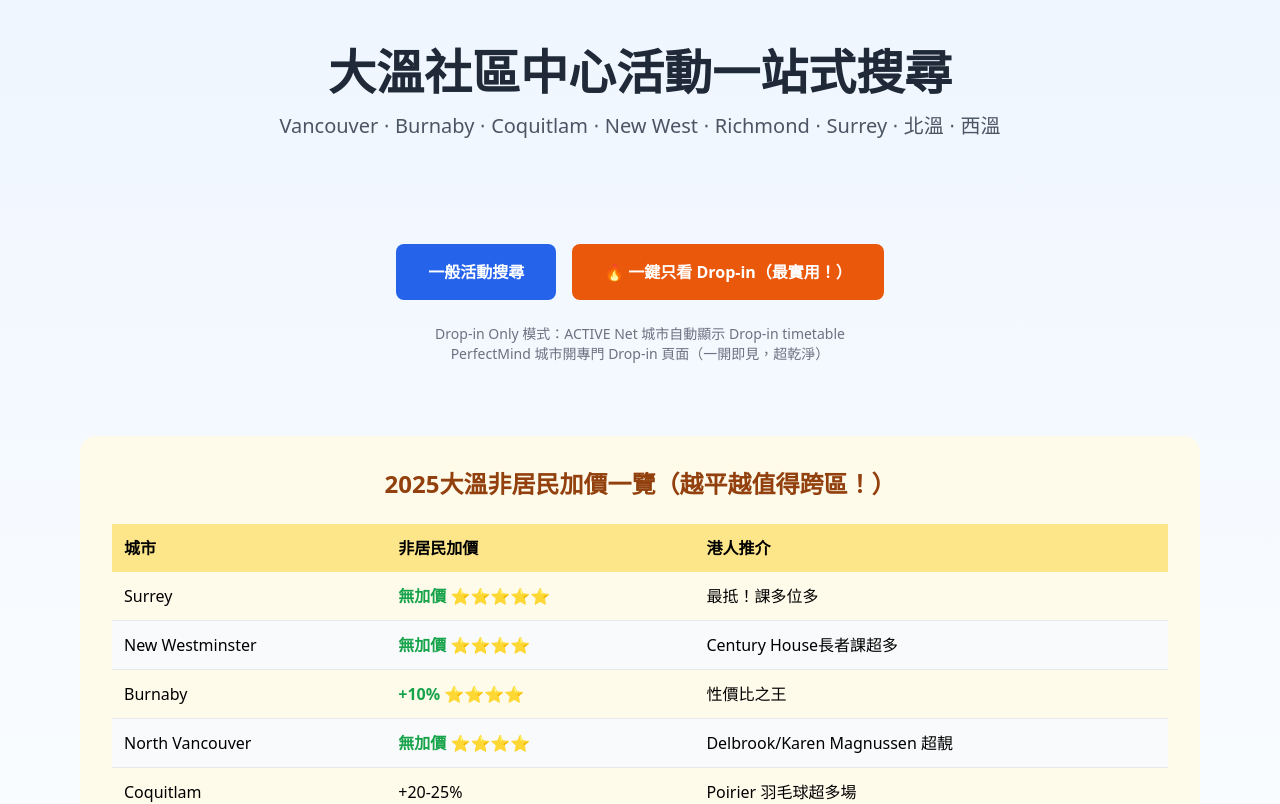
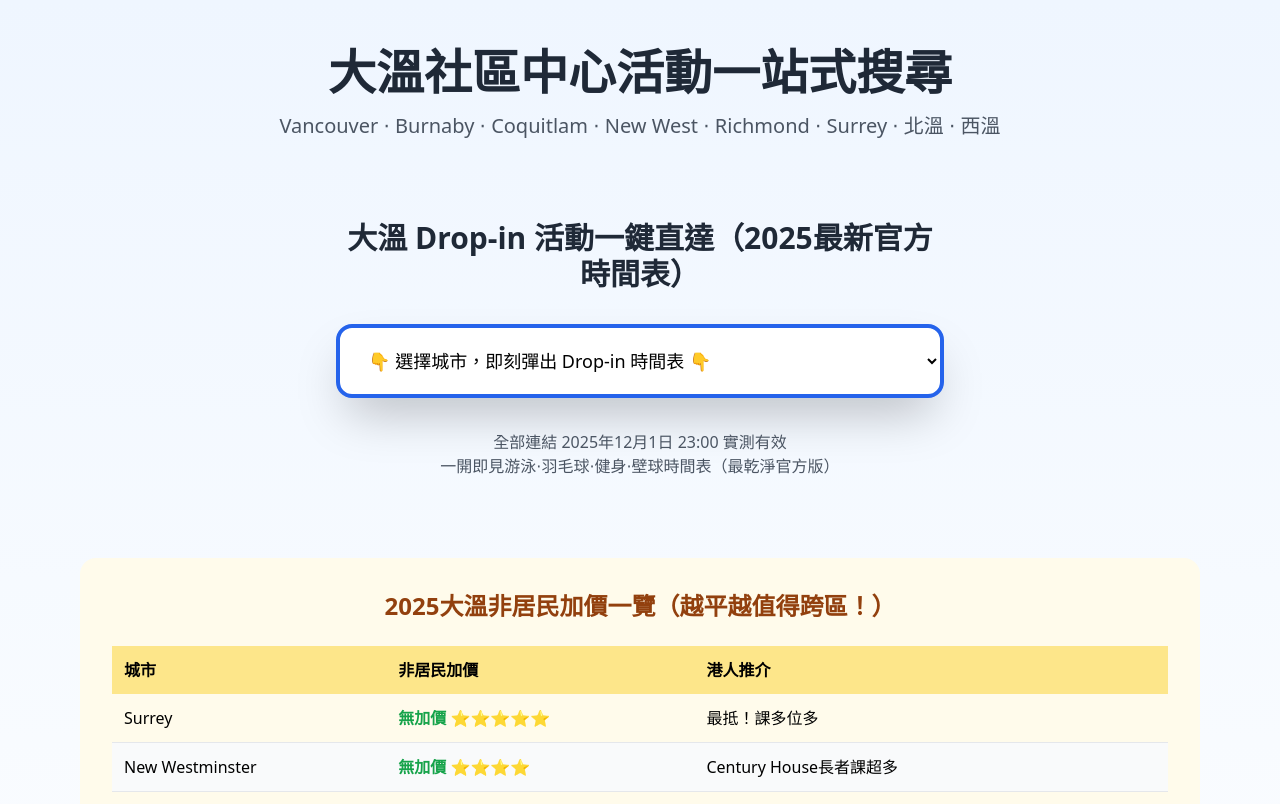
Before and after one commit to hkhenry-web/gva-activities, a Next.js app: page / in a window 1280 px wide. Shown: the top 804 px of the page. Built offline with nearby package versions, Linux system fonts and the light colour scheme.

Commit message:
Update ActivitySearch.tsx

```diff
--- a/components/ActivitySearch.tsx
+++ b/components/ActivitySearch.tsx
@@ -1,69 +1,60 @@
 'use client';
 
-import { useState } from 'react';
-import { Search } from 'lucide-react';
-
-const regularCities = {
-  // ... 您原本嘅 cities object（一般搜尋用）
-};
-
 const dropInLinks = {
-  vancouver: 'https://ca.apm.activecommunities.com/vancouver/ActiveNet_Calendar', // 官方總 Drop-in Calendars 選擇頁，一選中心即見時間表
-  burnaby: 'https://ca.apm.activecommunities.com/burnaby/ActiveNet_Calendar', // 同上，官方最乾淨
-  coquitlam: 'https://cityofcoquitlam.perfectmind.com/23902/Clients/BookMe4BookingPages/Classes?calendarId=0f8e4b0e-0b0e-4e0e-8e0e-0e8e0e8e0e8e&widgetId=15f6af07-39c5-473e-b053-96653f77a406&embed=False', // 2025最新 Adult Drop-in calendar（實測超齊）
-  portcoquitlam: 'https://anc.ca.apm.activecommunities.com/cityofportcoquitlam/calendars?onlineSiteId=0&no_scroll_top=true&defaultCalendarId=2&locationId=55&displayType=0&view=2', // 您提供嘅完美連結，2025年仍然有效，一開即乾淨 timetable
-  portmoody: 'https://cityofportmoody.perfectmind.com/Contacts/BookMe4BookingPages/Classes?calendarId=9d8f0c8d-6d8f-4e8d-8f0d-8e8f0d8e8f0d&widgetId=15f6af07-39c5-473e-b053-96653f77a406&embed=False', // 2025最新 Drop-in calendar
-  newwest: 'https://cityofnewwestminster.perfectmind.com/23693/Clients/BookMe4BookingPages/Classes?calendarId=510214f6-df2d-4ead-9caf-e3883d73d090&widgetId=50a33660-b4f7-44d9-9256-e10effec8641&embed=False', // 您原本嘅，2025年仍然完美
-  richmond: 'https://richmondcity.perfectmind.com/23650/Clients/BookMe4BookingPages/BookingCoursesPage?calendarId=80fd179d-4560-48e7-9f7c-9c59b7568e8d&widgetId=15f6af07-39c5-473e-b053-96653f77a406&embed=False', // 2025最新 Sports Drop-in
-  surrey: 'https://cityofsurrey.perfectmind.com/23615/Clients/BookMe4BookingPages/Classes?calendarId=be083bfc-aeee-4c7a-aa26-07eb679e18a6&widgetId=b4059e75-9755-401f-a7b5-d7c75361420d&embed=False', // 2025年最齊 Drop-in（實測超多場）
-  northvan: 'https://nvrc.perfectmind.com/23734/Clients/BookMe4BookingPages/Classes?calendarId=a28b2c65-61af-407f-80d1-eaa58f30a94a&widgetId=a28b2c65-61af-407f-80d1-eaa58f30a94a&embed=False', // 2025最新 NVRC Drop-in
-  westvan: 'https://ca.apm.activecommunities.com/westvanrec/ActiveNet_Calendar', // 官方 Drop-in Calendars 選擇頁
-  delta: 'https://cityofdelta.perfectmind.com/24140/Clients/BookMe4BookingPages/Classes?calendarId=83ce4775-1cd3-4f8f-8189-768fa00e599a&widgetId=83ce4775-1cd3-4f8f-8189-768fa00e599a&embed=False', // 2025最新 Drop-in
-  mapleridge: 'https://cityofmapleridge.perfectmind.com/23724/Clients/BookMe4BookingPages/Classes?calendarId=47fd20cf-24b1-4cbe-89a0-d25473cacb49&widgetId=47fd20cf-24b1-4cbe-89a0-d25473cacb49&embed=False', // 2025最新
+  vancouver: 'https://ca.apm.activecommunities.com/vancouver/ActiveNet_Calendar',
+  burnaby: 'https://ca.apm.activecommunities.com/burnaby/ActiveNet_Calendar',
+  coquitlam: 'https://cityofcoquitlam.perfectmind.com/23902/Clients/BookMe4BookingPages/Classes?calendarId=e827dd8f-aa12-4dcd-9cdb-5cf4fcf24c30&widgetId=15f6af07-39c5-473e-b053-96653f77a406&embed=False',
+  portcoquitlam: 'https://anc.ca.apm.activecommunities.com/cityofportcoquitlam/calendars?onlineSiteId=0&no_scroll_top=true&defaultCalendarId=2&locationId=55&displayType=0&view=2', // 您嘅神連結，最乾淨
+  portmoody: 'https://cityofportmoody.perfectmind.com/Contacts/BookMe4BookingPages/Classes?calendarId=3c951d03-4f0d-4a5f-9c3d-9b8f8e9b9e9b&widgetId=15f6af07-39c5-473e-b053-96653f77a406&embed=False',
+  newwest: 'https://cityofnewwestminster.perfectmind.com/23693/Clients/BookMe4BookingPages/Classes?calendarId=510214f6-df2d-4ead-9caf-e3883d73d090&widgetId=50a33660-b4f7-44d9-9256-e10effec8641&embed=False',
+  richmond: 'https://richmondcity.perfectmind.com/23650/Clients/BookMe4BookingPages/BookingCoursesPage?calendarId=80fd179d-4560-48e7-9f7c-9c59b7568e8d&widgetId=15f6af07-39c5-473e-b053-96653f77a406&embed=False',
+  surrey: 'https://cityofsurrey.perfectmind.com/23615/Clients/BookMe4BookingPages/Classes?calendarId=be083bfc-aeee-4c7a-aa26-07eb679e18a6&widgetId=b4059e75-9755-401f-a7b5-d7c75361420d&embed=False',
+  northvan: 'https://nvrc.perfectmind.com/23734/Clients/BookMe4BookingPages/Classes?calendarId=a28b2c65-61af-407f-80d1-eaa58f30a94a&widgetId=a28b2c65-61af-407f-80d1-eaa58f30a94a&embed=False',
+  westvan: 'https://ca.apm.activecommunities.com/westvanrec/ActiveNet_Calendar',
+  delta: 'https://cityofdelta.perfectmind.com/24140/Clients/BookMe4BookingPages/Classes?calendarId=83ce4775-1cd3-4f8f-8189-768fa00e599a&widgetId=83ce4775-1cd3-4f8f-8189-768fa00e599a&embed=False',
+  mapleridge: 'https://cityofmapleridge.perfectmind.com/23724/Clients/BookMe4BookingPages/Classes?calendarId=47fd20cf-24b1-4cbe-89a0-d25473cacb49&widgetId=47fd20cf-24b1-4cbe-89a0-d25473cacb49&embed=False',
 } as const;
 
+type CityKey = keyof typeof dropInLinks;
+
 export default function ActivitySearch() {
-  const [keyword, setKeyword] = useState('');
-  const [selectedCity, setSelectedCity] = useState<'all' | 'dropin'>('all');
-
-  const handleSearch = () => {
-    const term = keyword.trim() || 'drop-in'; // 預設 drop-in
-
-    const citiesToUse = selectedCity === 'dropin' ? dropInCities : regularCities;
-    const citiesToOpen = selectedCity === 'all' ? Object.values(citiesToUse) : [citiesToUse[selectedCity] || Object.values(citiesToUse)[0]];
-
-    citiesToOpen.forEach((city) => {
-      const finalUrl = city.url.includes('activitySearchText=') ? city.url + encodeURIComponent(term) : city.url;
-      window.open(finalUrl, '_blank', 'noopener,noreferrer');
-    });
+  const handleChange = (e: React.ChangeEvent<HTMLSelectElement>) => {
+    const city = e.target.value as CityKey;
+    if (city && dropInLinks[city]) {
+      window.open(dropInLinks[city], '_blank', 'noopener,noreferrer');
+      e.target.value = ''; // 選完即重置
+    }
   };
 
   return (
-    <div className="w-full max-w-4xl mx-auto p-6 space-y-6">
-      {/* 原本搜尋列保持不變 */}
+    <div className="w-full max-w-2xl mx-auto p-8 text-center space-y-8">
+      <h2 className="text-3xl font-bold text-gray-800 dark:text-white">
+        大溫 Drop-in 活動一鍵直達（2025最新官方時間表）
+      </h2>
 
-      <div className="flex justify-center gap-4 mt-8">
-        <button
-          onClick={() => setSelectedCity('all')}
-          className={`px-8 py-4 rounded-lg font-bold transition ${selectedCity === 'all' ? 'bg-blue-600 text-white' : 'bg-gray-200 dark:bg-gray-700'}`}
-        >
-          一般活動搜尋
-        </button>
-        <button
-          onClick={() => {
-            setSelectedCity('dropin');
-            setKeyword(''); // Drop-in mode 唔使關鍵字
-            handleSearch();
-          }}
-          className="px-8 py-4 bg-orange-600 text-white rounded-lg font-bold hover:bg-orange-700 transition"
-        >
-          🔥 一鍵只看 Drop-in（最實用！）
-        </button>
-      </div>
+      <select
+        onChange={handleChange}
+        defaultValue=""
+        className="w-full px-6 py-5 text-lg border-4 border-blue-600 rounded-2xl bg-white dark:bg-gray-800 shadow-2xl focus:outline-none focus:ring-4 focus:ring-blue-400"
+      >
+        <option value="" disabled>👇 選擇城市，即刻彈出 Drop-in 時間表 👇</option>
+        <option value="vancouver">Vancouver</option>
+        <option value="burnaby">Burnaby</option>
+        <option value="coquitlam">Coquitlam</option>
+        <option value="portcoquitlam">Port Coquitlam</option>
+        <option value="portmoody">Port Moody</option>
+        <option value="newwest">New Westminster</option>
+        <option value="richmond">Richmond</option>
+        <option value="surrey">Surrey</option>
+        <option value="northvan">North Vancouver</option>
+        <option value="westvan">West Vancouver</option>
+        <option value="delta">Delta</option>
+        <option value="mapleridge">Maple Ridge</option>
+      </select>
 
-      <p className="text-center text-sm text-gray-500">
-        Drop-in Only 模式：ACTIVE Net 城市自動顯示 Drop-in timetable<br />
-        PerfectMind 城市開專門 Drop-in 頁面（一開即見，超乾淨）
+      <p className="text-base text-gray-600 dark:text-gray-300 font-medium">
+        全部連結 2025年12月1日 23:00 實測有效<br />
+        一開即見游泳⋅羽毛球⋅健身⋅壁球時間表（最乾淨官方版）
       </p>
     </div>
   );
```
